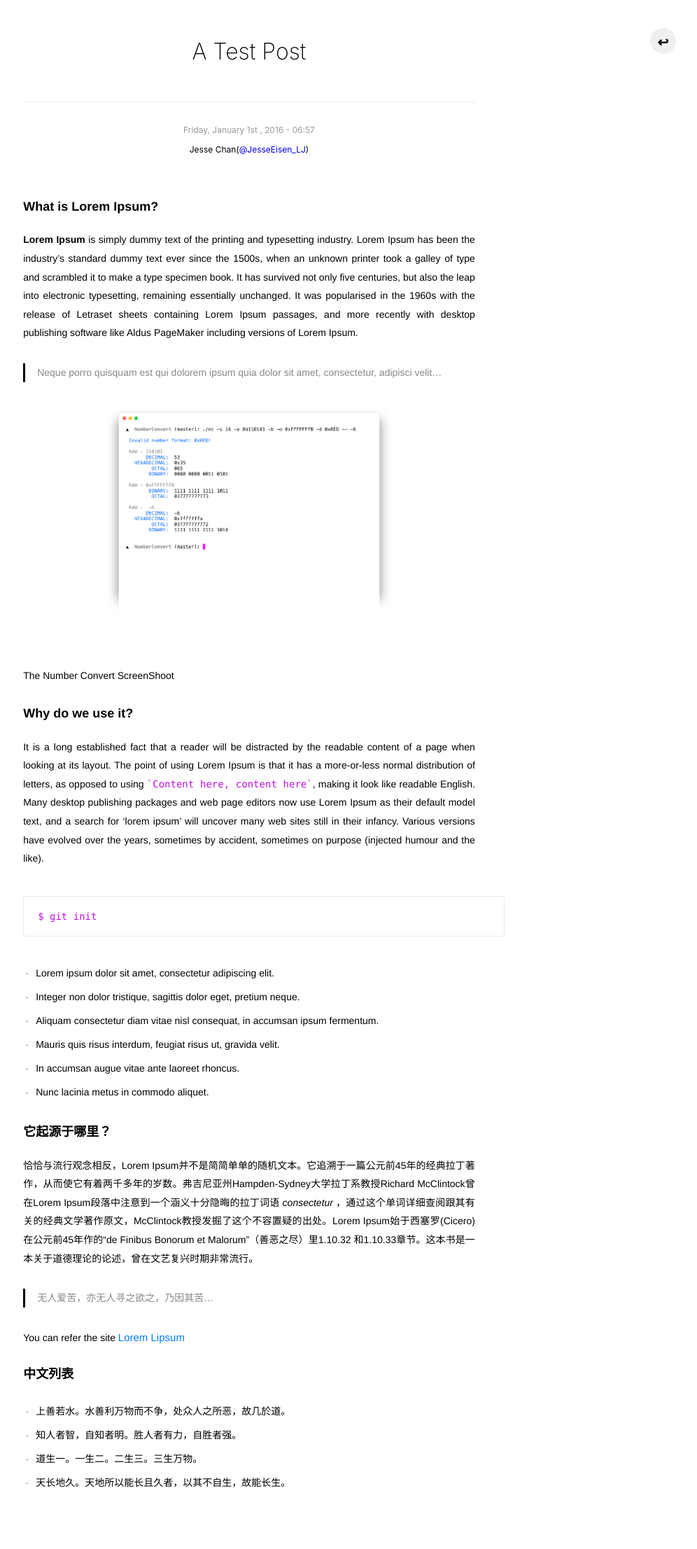
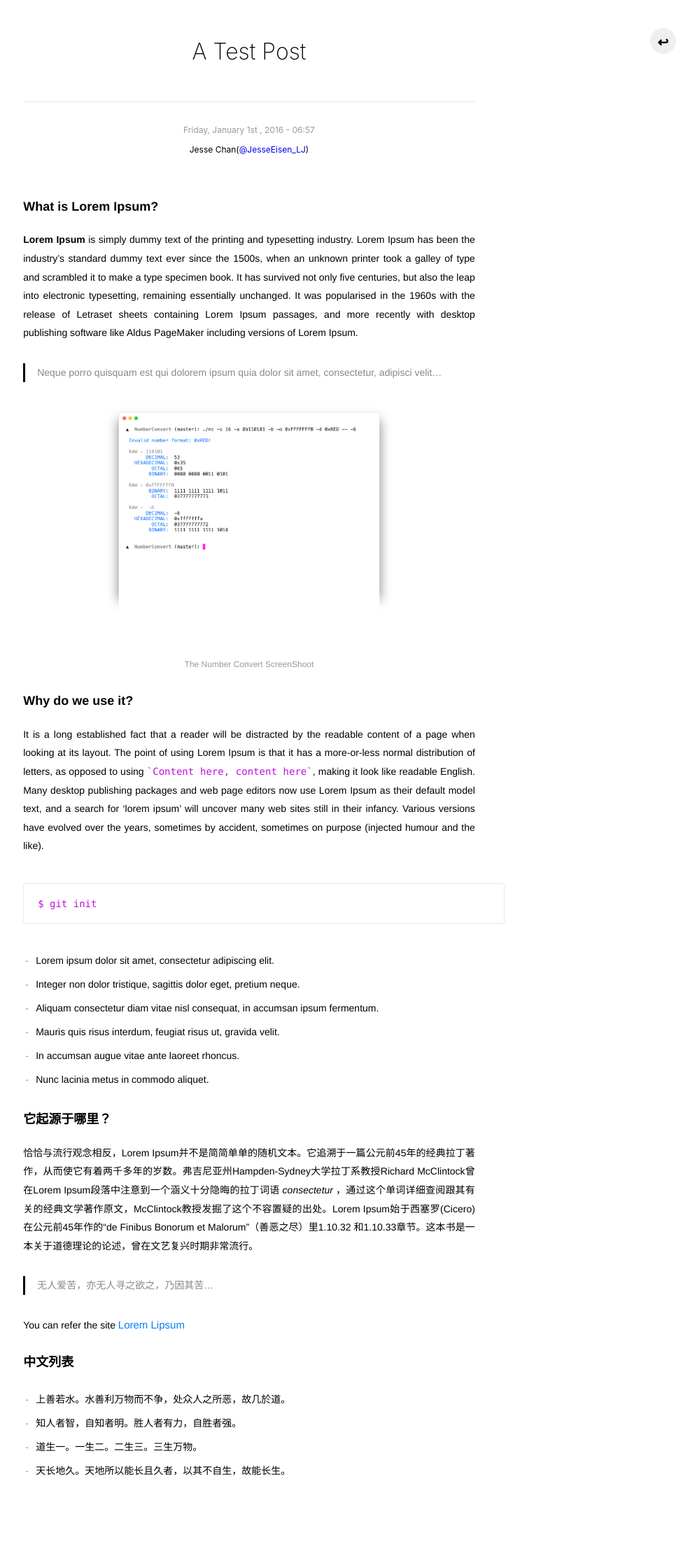
Before and after one commit to JesseEisen/JesseEisen.github.io, a Jekyll site: the page built from _posts/2017-12-04-test.md, in a window 1280 px wide. Shown: the whole page at 70% size, without its empty margins (284-1280 px from the left). Built offline with Jekyll 4.4.1, drawn with Linux system fonts in a browser that asks for light colours.

Commit message:
add multi platform font support

```diff
--- a/css/posts.css
+++ b/css/posts.css
@@ -7,7 +7,7 @@ body {
 }
 
 .post {
-    font-family: Helvetica, Tahoma, Arial, "PingFang SC", "Hiragino Sans GB", "Heiti SC", "Microsoft YaHei", "WenQuanYi Micro Hei";
+    font-family: Helvetica,"PingFang SC", Arial,sans-serif;
     margin: 0 auto;
     word-wrap: break-word;
     hyphens: auto;
@@ -86,7 +86,6 @@ body {
  }
 
  .post-content ul {
-    font-family: Helvetica, Tahoma, Arial, "PingFang SC", "Hiragino Sans GB", "Heiti SC", "Microsoft YaHei", "WenQuanYi Micro Hei";
      margin: 30px 0;
      list-style-type: none;
      padding: 0 0 0 18px;
@@ -102,7 +101,7 @@ img {
     margin: auto;
 }
 
-.iamge .img-title {
+.post-content .img-title {
     color: rgb(153, 153, 153);
     font-size: 12px;
     text-align: center;
@@ -144,7 +143,7 @@ pre {
     margin:0;
     padding:0;
 }
-pre{
+pre {
      padding: 20px 20px;
      font-size: 14px;
      color: rgb(189,16,224);
```
